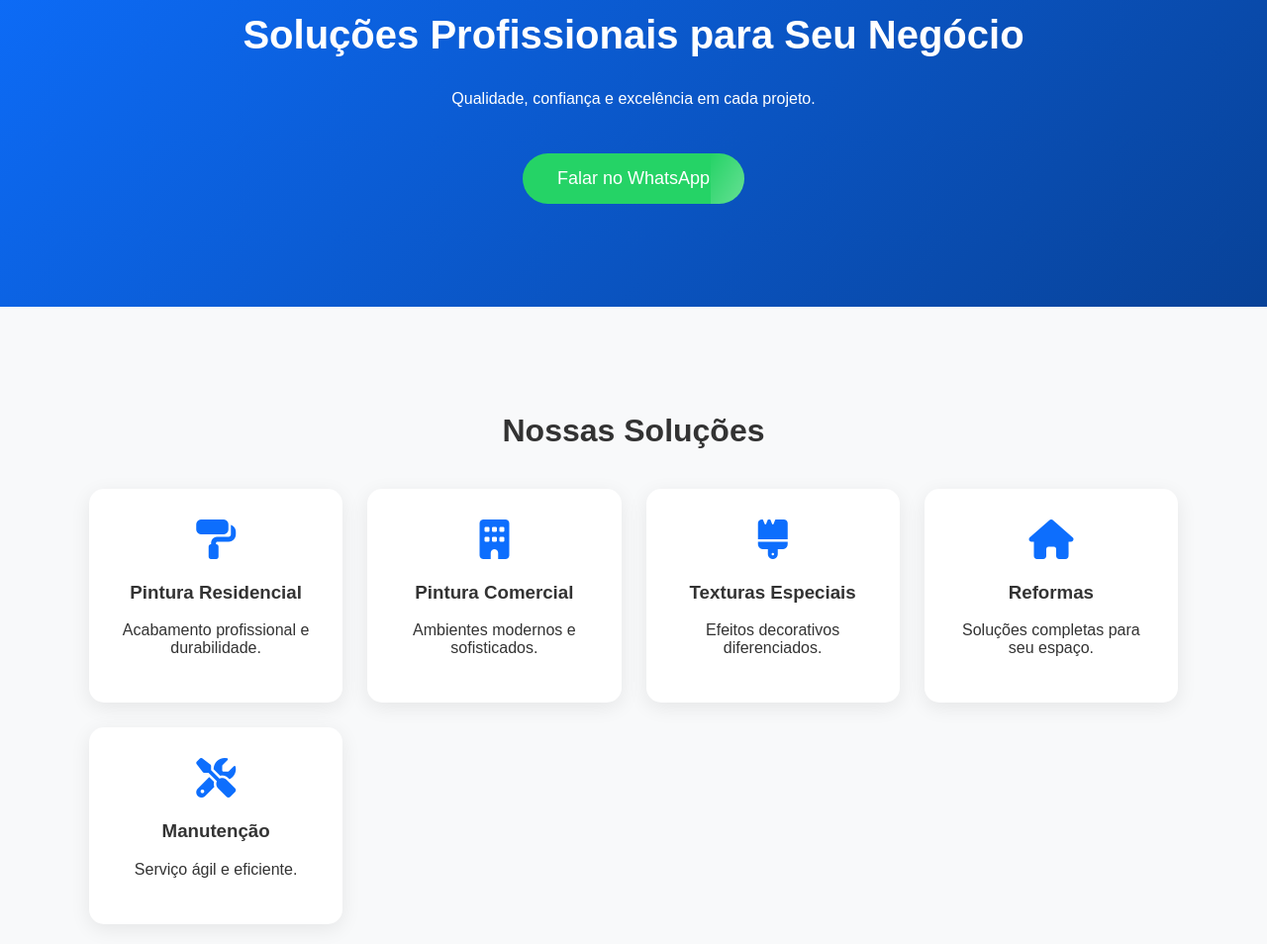
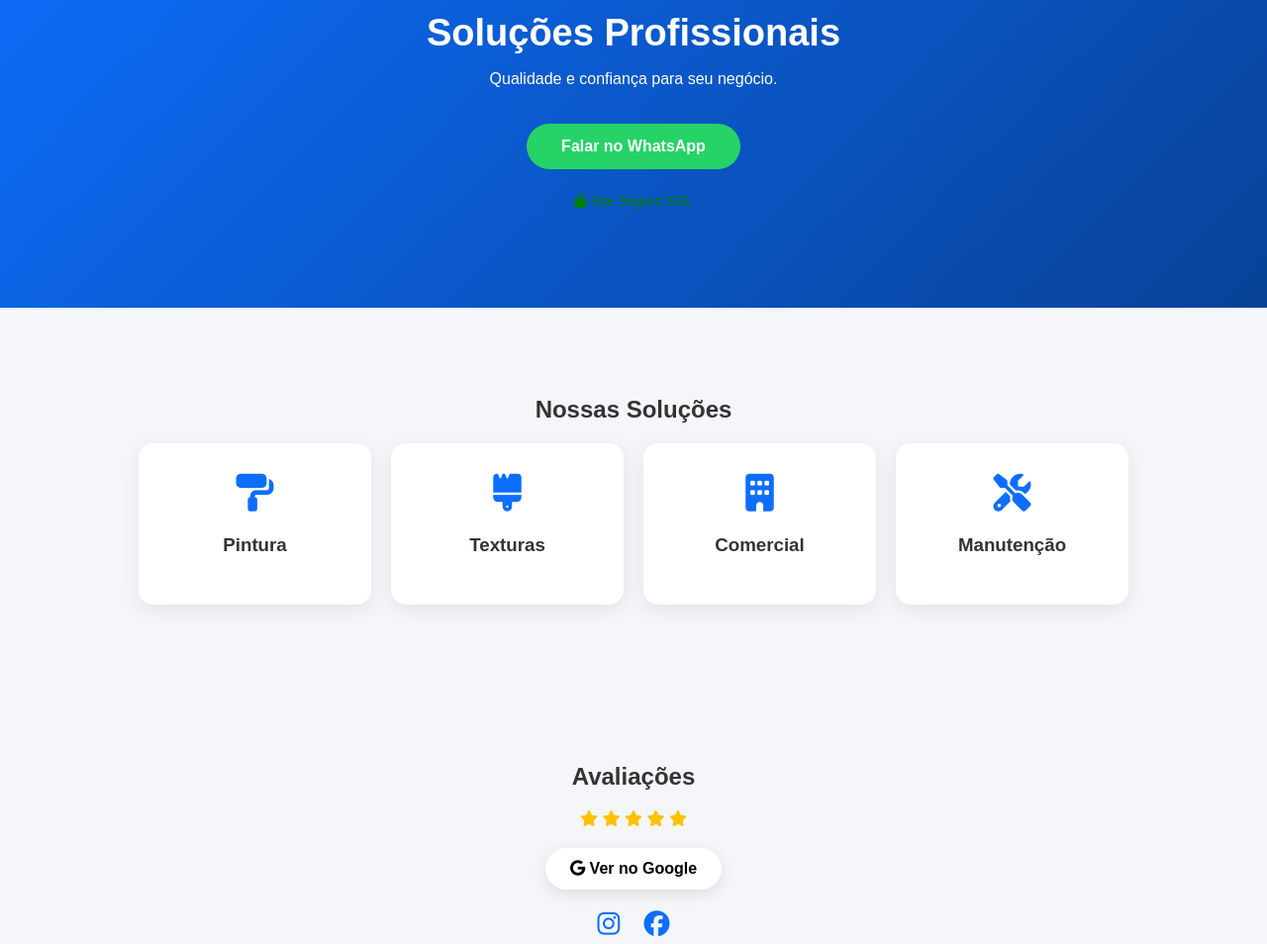
Before and after one commit to ImpulsoWeb10/Premium-v2.1, a plain HTML site: page index.html in a window 1280 px wide. Shown: the part 120-1074 px from the top of the page at 99% size. Drawn offline with Linux system fonts and the light colour scheme.

Commit message:
Update index.html

```diff
--- a/index.html
+++ b/index.html
@@ -5,224 +5,341 @@
 <meta name="viewport" content="width=device-width, initial-scale=1.0">
 <title>Empresa Exemplo - Soluções Profissionais</title>
 
-<!-- Font Awesome -->
 <link rel="stylesheet" href="https://cdnjs.cloudflare.com/ajax/libs/font-awesome/6.5.0/css/all.min.css">
 
 <style>
-body {
-    margin: 0;
-    font-family: Arial, sans-serif;
-    background: #f8f9fa;
-    color: #333;
-}
-
-section {
-    padding: 80px 20px;
-    text-align: center;
-}
-
-h2 {
-    font-size: 32px;
-    margin-bottom: 40px;
+body{
+margin:0;
+font-family:Arial, sans-serif;
+background:#f4f6f9;
+color:#333;
+scroll-behavior:smooth;
 }
 
 /* HERO */
-.hero {
-    background: linear-gradient(135deg, #0d6efd, #084298);
-    color: white;
-    padding: 100px 20px;
+.hero{
+background:linear-gradient(135deg,#0d6efd,#084298);
+color:white;
+padding:100px 20px;
+text-align:center;
 }
 
-.hero h1 {
-    font-size: 40px;
+.hero h1{
+font-size:38px;
+margin-bottom:10px;
 }
 
-.cta {
-    display: inline-block;
-    margin-top: 30px;
-    padding: 15px 35px;
-    background: #25d366;
-    color: white;
-    font-size: 18px;
-    border-radius: 40px;
-    text-decoration: none;
-    position: relative;
-    overflow: hidden;
-    transition: 0.3s;
+.cta{
+display:inline-block;
+margin-top:20px;
+padding:14px 35px;
+background:#25d366;
+color:white;
+border-radius:40px;
+text-decoration:none;
+font-weight:bold;
+transition:0.4s;
+position:relative;
+overflow:hidden;
 }
 
-.cta:hover {
-    transform: scale(1.05);
-}
-
-/* Brilho passando */
-.cta::after {
-    content: "";
-    position: absolute;
-    top: 0;
-    left: -100%;
-    width: 100%;
-    height: 100%;
-    background: linear-gradient(120deg, transparent, rgba(255,255,255,0.6), transparent);
-    animation: brilho 3s infinite;
-}
-
-@keyframes brilho {
-    100% { left: 100%; }
+.cta:hover{
+transform:scale(1.05);
 }
 
 /* SERVIÇOS */
-.cards {
-    display: grid;
-    grid-template-columns: repeat(auto-fit, minmax(250px, 1fr));
-    gap: 25px;
-    max-width: 1100px;
-    margin: auto;
+section{
+padding:70px 20px;
+text-align:center;
 }
 
-.card {
-    background: #fff;
-    padding: 30px;
-    border-radius: 15px;
-    transition: all 0.4s ease;
-    box-shadow: 0 5px 20px rgba(0,0,0,0.08);
+.cards{
+display:grid;
+grid-template-columns:repeat(auto-fit,minmax(230px,1fr));
+gap:20px;
+max-width:1000px;
+margin:auto;
 }
 
-.card:hover {
-    transform: translateY(-10px);
-    box-shadow: 0 15px 35px rgba(0,0,0,0.15);
+.card{
+background:white;
+padding:30px;
+border-radius:15px;
+cursor:pointer;
+box-shadow:0 5px 20px rgba(0,0,0,0.08);
+transition:0.4s;
 }
 
-.icon {
-    font-size: 40px;
-    color: #0d6efd;
-    margin-bottom: 15px;
-    transition: 0.3s;
+.card:hover{
+transform:translateY(-8px);
+box-shadow:0 15px 35px rgba(0,0,0,0.15);
 }
 
-.card:hover .icon {
-    transform: scale(1.2);
-    color: #084298;
+.icon{
+font-size:38px;
+color:#0d6efd;
+margin-bottom:15px;
 }
 
-/* GOOGLE */
-.btn-google {
-    display: inline-block;
-    background: #fff;
-    color: #000;
-    padding: 12px 25px;
-    border-radius: 30px;
-    font-weight: 600;
-    text-decoration: none;
-    box-shadow: 0 4px 15px rgba(0,0,0,0.1);
-    transition: 0.3s;
+/* MODAL */
+.modal{
+display:none;
+position:fixed;
+top:0;
+left:0;
+width:100%;
+height:100%;
+background:rgba(0,0,0,0.7);
+justify-content:center;
+align-items:center;
+z-index:999;
 }
 
-.btn-google i {
-    margin-right: 8px;
-    color: #ea4335;
+.modal-content{
+background:white;
+padding:40px;
+border-radius:15px;
+width:90%;
+max-width:400px;
+text-align:center;
+position:relative;
+animation:fadeIn 0.4s;
 }
 
-.btn-google:hover {
-    background: #f1f1f1;
-    transform: translateY(-3px);
+@keyframes fadeIn{
+from{opacity:0; transform:scale(0.8);}
+to{opacity:1; transform:scale(1);}
+}
+
+.close{
+position:absolute;
+top:10px;
+right:15px;
+font-size:22px;
+cursor:pointer;
+}
+
+.btn-modal{
+display:inline-block;
+margin-top:20px;
+padding:12px 25px;
+background:#25d366;
+color:white;
+border-radius:30px;
+text-decoration:none;
+font-weight:bold;
+transition:0.3s;
+}
+
+.btn-modal:hover{
+background:#1ebd5a;
+}
+
+/* ESTRELAS */
+.stars{
+margin-top:10px;
+}
+
+.stars i{
+color:#ffc107;
+opacity:0;
+animation:starAnim 1s forwards;
+}
+
+.stars i:nth-child(1){animation-delay:0.2s;}
+.stars i:nth-child(2){animation-delay:0.4s;}
+.stars i:nth-child(3){animation-delay:0.6s;}
+.stars i:nth-child(4){animation-delay:0.8s;}
+.stars i:nth-child(5){animation-delay:1s;}
+
+@keyframes starAnim{
+to{opacity:1;}
+}
+
+/* GOOGLE BUTTON */
+.btn-google{
+display:inline-block;
+margin-top:20px;
+padding:12px 25px;
+background:white;
+color:#000;
+border-radius:30px;
+text-decoration:none;
+box-shadow:0 4px 15px rgba(0,0,0,0.1);
+transition:0.4s;
+font-weight:bold;
+}
+
+.btn-google:hover{
+background:#ea4335;
+color:white;
+}
+
+/* SOCIAL */
+.social{
+margin-top:20px;
+}
+
+.social a{
+margin:0 10px;
+font-size:26px;
+color:#0d6efd;
+transition:0.3s;
+}
+
+.social a:hover{
+color:#084298;
 }
 
 /* MAPA */
-.map-container {
-    max-width: 500px;
-    margin: 30px auto;
-    border-radius: 15px;
-    overflow: hidden;
-    box-shadow: 0 10px 30px rgba(0,0,0,0.1);
+.map-container{
+max-width:500px;
+margin:30px auto;
+border-radius:15px;
+overflow:hidden;
+box-shadow:0 10px 30px rgba(0,0,0,0.1);
 }
 
-.map-container iframe {
-    width: 100%;
-    height: 250px;
-    border: 0;
+.map-container iframe{
+width:100%;
+height:250px;
+border:0;
 }
 
-/* FOOTER */
-footer {
-    background: #111;
-    color: white;
-    padding: 30px;
-    text-align: center;
+/* SSL */
+.ssl{
+margin-top:20px;
+font-size:14px;
+color:green;
+}
+
+footer{
+background:#111;
+color:white;
+padding:25px;
+text-align:center;
 }
 </style>
 </head>
 
 <body>
 
-<!-- HERO -->
 <section class="hero">
-    <h1>Soluções Profissionais para Seu Negócio</h1>
-    <p>Qualidade, confiança e excelência em cada projeto.</p>
-    <a href="https://wa.me/5511999999999" class="cta">Falar no WhatsApp</a>
+<h1>Soluções Profissionais</h1>
+<p>Qualidade e confiança para seu negócio.</p>
+<a href="https://wa.me/5511999999999" class="cta">Falar no WhatsApp</a>
+<div class="ssl">
+<i class="fa-solid fa-lock"></i> Site Seguro SSL
+</div>
 </section>
 
-<!-- SERVIÇOS -->
 <section>
-    <h2>Nossas Soluções</h2>
-    <div class="cards">
-        <div class="card">
-            <div class="icon"><i class="fa-solid fa-paint-roller"></i></div>
-            <h3>Pintura Residencial</h3>
-            <p>Acabamento profissional e durabilidade.</p>
-        </div>
+<h2>Nossas Soluções</h2>
 
-        <div class="card">
-            <div class="icon"><i class="fa-solid fa-building"></i></div>
-            <h3>Pintura Comercial</h3>
-            <p>Ambientes modernos e sofisticados.</p>
-        </div>
+<div class="cards">
 
-        <div class="card">
-            <div class="icon"><i class="fa-solid fa-brush"></i></div>
-            <h3>Texturas Especiais</h3>
-            <p>Efeitos decorativos diferenciados.</p>
-        </div>
+<div class="card" onclick="openModal('modal1')">
+<div class="icon"><i class="fa-solid fa-paint-roller"></i></div>
+<h3>Pintura</h3>
+</div>
 
-        <div class="card">
-            <div class="icon"><i class="fa-solid fa-house"></i></div>
-            <h3>Reformas</h3>
-            <p>Soluções completas para seu espaço.</p>
-        </div>
+<div class="card" onclick="openModal('modal2')">
+<div class="icon"><i class="fa-solid fa-brush"></i></div>
+<h3>Texturas</h3>
+</div>
 
-        <div class="card">
-            <div class="icon"><i class="fa-solid fa-screwdriver-wrench"></i></div>
-            <h3>Manutenção</h3>
-            <p>Serviço ágil e eficiente.</p>
-        </div>
-    </div>
+<div class="card" onclick="openModal('modal3')">
+<div class="icon"><i class="fa-solid fa-building"></i></div>
+<h3>Comercial</h3>
+</div>
+
+<div class="card" onclick="openModal('modal4')">
+<div class="icon"><i class="fa-solid fa-screwdriver-wrench"></i></div>
+<h3>Manutenção</h3>
+</div>
+
+</div>
 </section>
 
-<!-- AVALIAÇÕES -->
 <section>
-    <h2>Avaliações</h2>
-    <p>Veja o que nossos clientes dizem no Google.</p>
-    <a href="#" class="btn-google" target="_blank">
-        <i class="fa-brands fa-google"></i>
-        Ver Avaliações no Google
-    </a>
+<h2>Avaliações</h2>
+
+<div class="stars">
+<i class="fa-solid fa-star"></i>
+<i class="fa-solid fa-star"></i>
+<i class="fa-solid fa-star"></i>
+<i class="fa-solid fa-star"></i>
+<i class="fa-solid fa-star"></i>
+</div>
+
+<a href="#" class="btn-google" target="_blank">
+<i class="fa-brands fa-google"></i> Ver no Google
+</a>
+
+<div class="social">
+<a href="#"><i class="fa-brands fa-instagram"></i></a>
+<a href="#"><i class="fa-brands fa-facebook"></i></a>
+</div>
+
 </section>
 
-<!-- LOCALIZAÇÃO -->
 <section>
-    <h2>Localização</h2>
-    <div class="map-container">
-        <iframe
-            src="https://www.google.com/maps/embed?pb=!1m18!1m12!1m3!1d3658.040...COLE_SEU_LINK_AQUI"
-            allowfullscreen=""
-            loading="lazy">
-        </iframe>
-    </div>
+<h2>Localização</h2>
+<div class="map-container">
+<iframe src="COLE_SEU_LINK_GOOGLE_MAPS_AQUI" loading="lazy"></iframe>
+</div>
 </section>
 
 <footer>
-    © 2026 Empresa Exemplo - Todos os direitos reservados
+© 2026 Empresa Exemplo - Todos os direitos reservados
 </footer>
+
+<!-- MODAIS -->
+<div id="modal1" class="modal">
+<div class="modal-content">
+<span class="close" onclick="closeModal('modal1')">&times;</span>
+<h3>Pintura Profissional</h3>
+<p>Serviço completo com acabamento premium.</p>
+<a href="https://wa.me/5511999999999" class="btn-modal">Solicitar Orçamento</a>
+</div>
+</div>
+
+<div id="modal2" class="modal">
+<div class="modal-content">
+<span class="close" onclick="closeModal('modal2')">&times;</span>
+<h3>Texturas Especiais</h3>
+<p>Efeitos modernos e sofisticados.</p>
+<a href="https://wa.me/5511999999999" class="btn-modal">Solicitar Orçamento</a>
+</div>
+</div>
+
+<div id="modal3" class="modal">
+<div class="modal-content">
+<span class="close" onclick="closeModal('modal3')">&times;</span>
+<h3>Pintura Comercial</h3>
+<p>Ambientes empresariais modernos.</p>
+<a href="https://wa.me/5511999999999" class="btn-modal">Solicitar Orçamento</a>
+</div>
+</div>
+
+<div id="modal4" class="modal">
+<div class="modal-content">
+<span class="close" onclick="closeModal('modal4')">&times;</span>
+<h3>Manutenção</h3>
+<p>Serviço rápido e eficiente.</p>
+<a href="https://wa.me/5511999999999" class="btn-modal">Solicitar Orçamento</a>
+</div>
+</div>
+
+<script>
+function openModal(id){
+document.getElementById(id).style.display='flex';
+}
+
+function closeModal(id){
+document.getElementById(id).style.display='none';
+}
+</script>
 
 </body>
 </html>
```
